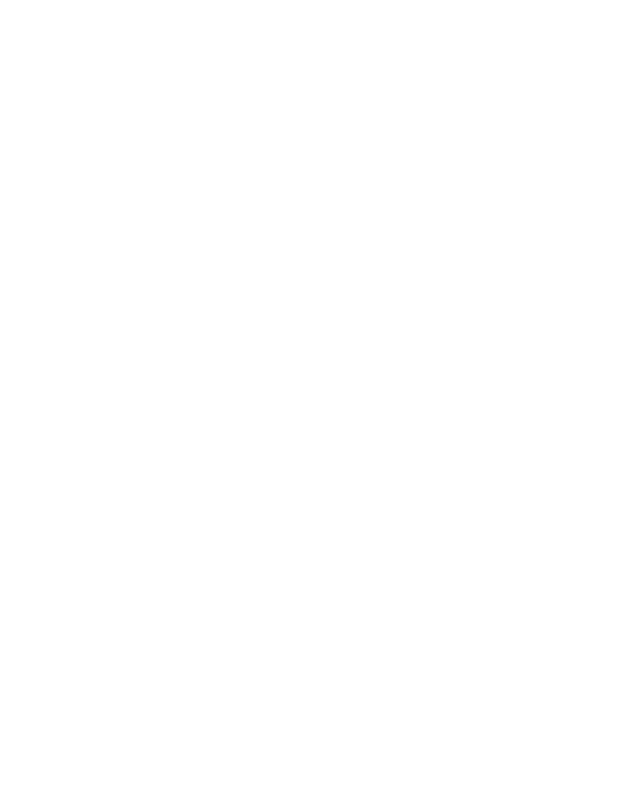
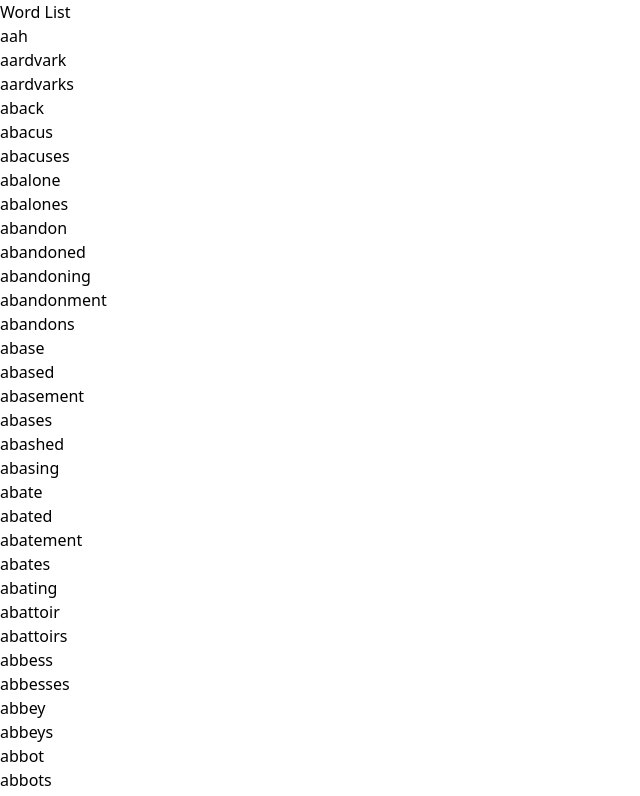
Before and after one commit to chunkily/word-salad-helper, a SvelteKit app: page / in a window 1280 px wide. Shown: the top 796 px of the page, without its empty margins (0-640 px from the left). Built offline with nearby package versions, Linux system fonts and the light colour scheme.

Commit message:
Add wordlist loading utility

```diff
--- /dev/null
+++ b/src/lib/load_wordlist.ts
@@ -0,0 +1,8 @@
+import wordlist_text from './assets/wordlist.txt?raw';
+
+export default function load_wordlist(): string[] {
+	const wordlist = wordlist_text.split('\n');
+	// Remove first line which contains copyright info
+	wordlist.shift();
+	return wordlist;
+}
--- /dev/null
+++ b/src/routes/+page.server.ts
@@ -0,0 +1,9 @@
+import load_wordlist from '$lib/load_wordlist';
+
+export function load() {
+	const wordlist = load_wordlist();
+
+	return {
+		wordlist
+	};
+}
--- a/src/routes/+page.svelte
+++ b/src/routes/+page.svelte
@@ -5,6 +5,7 @@
 </script>
 
 <div>
+	<h1>Word List</h1>
 	<ul>
 		{#each data.wordlist as word}
 			<li>{word}</li>
```
Also changed, not shown: src/lib/assets/3of6game.txt (renamed from src/routes/3of6game.txt), src/lib/assets/wordlist.txt (renamed from src/routes/wordlist.txt), src/lib/solver.ts (added).
